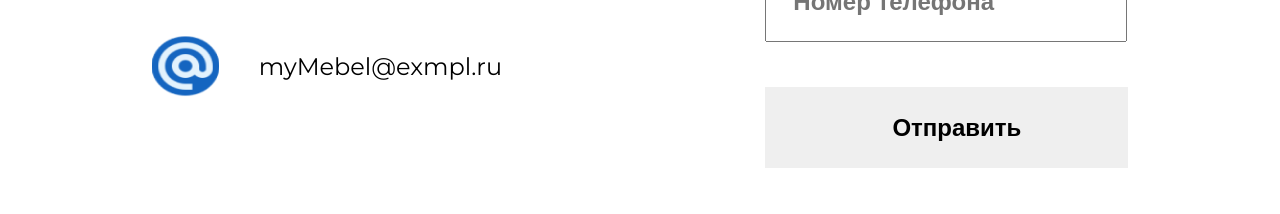
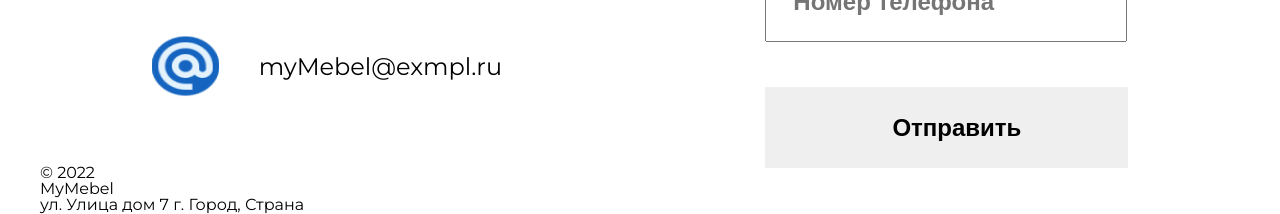
Before and after one commit to GitSergeyC/lesson_00, a plain HTML site: page index.html in a window 1280 px wide. Shown: the part 2705-2919 px from the top of the page. Drawn offline with Linux system fonts and the light colour scheme.

Commit message:
FMG-9 add footer block markup

```diff
--- a/index.html
+++ b/index.html
@@ -218,7 +218,22 @@
 	</main>
 
 	<footer class="footer">
+		<div class="container footer__container">
+			<div>
+				<span>© 2022</span>
+			</div>
 
+			<div>
+				<span>MyMebel</span>
+			</div>
+
+			<div class="footer__address">
+				<span>
+					ул. Улица дом 7
+					г. Город, Страна
+				</span>
+			</div>
+		</div>
 	</footer>
 	<script src="./src/js/main.js"></script>
 </body>
```
